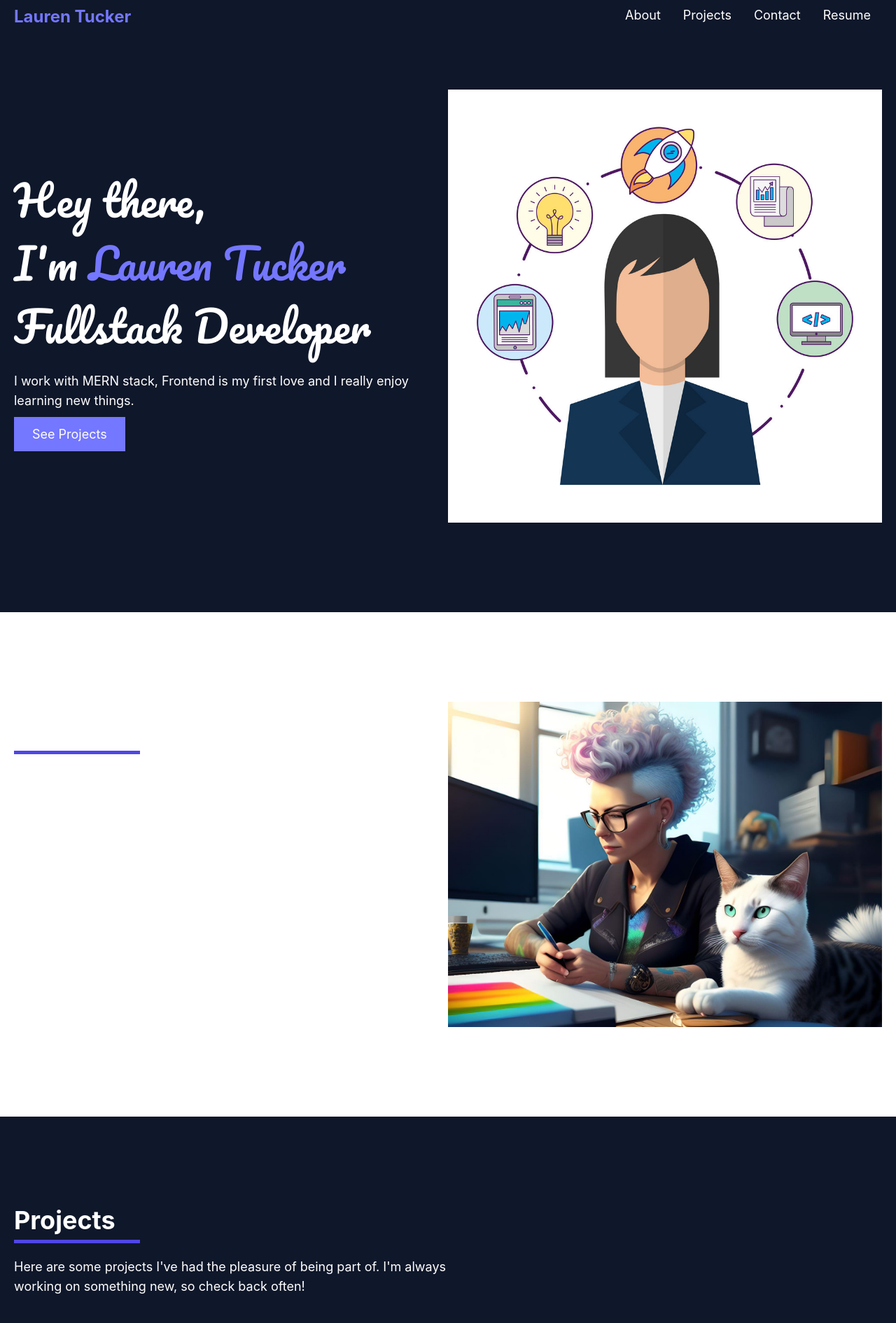
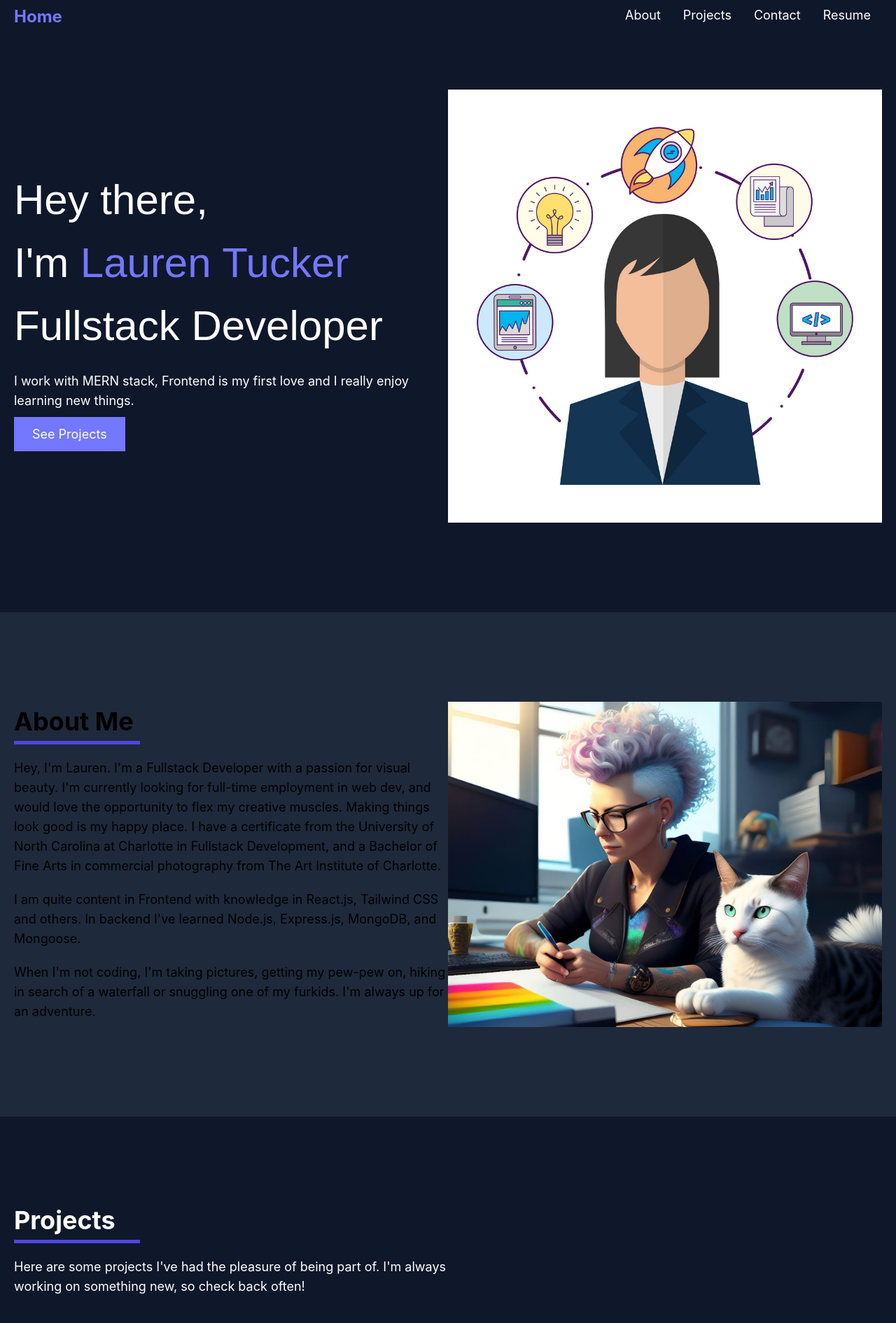
Before and after one commit to ltuckr/Portfolio, a React (Create React App) app in the folder my-project/: page / in a window 1280 px wide. Shown: the top 1891 px of the page at 70% size. Built offline with nearby package versions, Linux system fonts and the light colour scheme; grey boxes are pictures that could not be loaded.

Commit message:
changed secondary bg

```diff
--- a/my-project/src/App.css
+++ b/my-project/src/App.css
@@ -1,11 +1,9 @@
-
-
 html {
     scroll-behavior: smooth;
 }
 
 body {
-    @apply text-lg
+    @apply text-lg;
 }
 
 .projects img {
@@ -17,7 +15,7 @@ body {
     background: #0F172A;
 }
 
-.bg-secondery {
+.bg-secondary {
     background: #1E293B;
 }
 
@@ -28,7 +26,6 @@ body {
 .text-accent {
     color: #7477FF;
 }
-
 
 nav li a {
     @apply px-4 py-5 text-lg;
@@ -42,9 +39,8 @@ nav li a:hover {
     @apply block md:hidden fixed top-10 py-2 w-full h-full bg-gray-900 duration-500;
 }
 
-
 /* hero */
 h1 {
-    font-family: 'Pacifico', cursive;
+    font-family: 'Unbounded', sans-serif;
     line-height: 1.5 !important;
 }
--- a/my-project/src/components/About.js
+++ b/my-project/src/components/About.js
@@ -1,9 +1,9 @@
 import React from "react";
-import AboutImg from "../assets/About.jpg"; // Rename the import variable
+import AboutImg from "../assets/About.jpg";
 
 const About = () => {
   return (
-    <section className="bg-secondary text-white px-5 py-32" id="about">
+    <section className="bg-secondary text-purple px-5 py-32" id="about">
       <div className="container mx-auto grid md:grid-cols-2 items-center justify-center md:justify-between">
         <div className="about-info">
           <h2 className="text-4xl font-bold mb-5 border-b-[5px] w-[180px] border-indigo-600 pb-2">
@@ -11,21 +11,19 @@ const About = () => {
           </h2>
 
           <p className="pb-5">
-            Hey there! I'm Lauren. I'm a Fullstack Developer with a passion for Frontend.
+            Hey, I'm Lauren. I'm a Fullstack Developer with a passion for visual beauty.
             I'm currently looking for full-time employment in web dev, and would love the opportunity to flex my creative muscles.
             Making things look good is my happy place. I have a certificate from the University of North Carolina at Charlotte in Fullstack Development,
             and a Bachelor of Fine Arts in commercial photography from The Art Institute of Charlotte.
           </p>
           <p className="pb-5">
             I am quite content in Frontend with knowledge in React.js,
-            Tailwind CSS, SaSS, Css3 and others.
+            Tailwind CSS and others.
+            In backend I've learned Node.js, Express.js, MongoDB, and Mongoose.
           </p>
-
-          <p>In backend I've learned Node.js, Express.js, MongoDB, and Mongoose</p>
-
           <p>
-            When I'm not I'm a gamer, a photographer, and proud cat/dog mom.
-            I love the great outdoors, and I'm always up for an adventure.
+            When I'm not coding, I'm taking pictures, getting my pew-pew on, hiking in search of a waterfall or snuggling one of my furkids.
+            I'm always up for an adventure.
           </p>
         </div>
 
@@ -34,7 +32,7 @@ const About = () => {
           <img
             src={AboutImg}
 
-            alt="female coder illustration"
+            alt="female coder and her cat illustration"
             className="lgw-[80%] md:ml-auto"
           />
         </div>
--- a/my-project/src/components/Contact.js
+++ b/my-project/src/components/Contact.js
@@ -2,14 +2,14 @@ import React from "react";
 
 const Contact = () => {
   return (
-    <section className="bg-secondery px-5 py-32" id="contact">
+    <section className="bg-secondary px-5 py-32" id="contact">
       <div className="text-center md:w-[60%] mx-auto text-white">
         <h2 className="text-4xl font-bold mb-5 border-b-[5px] w-[200px] mx-auto border-indigo-600 pb-2">
           Contact Me
         </h2>
         <p>
-          I am currently seeking a fulltime Frontend Developer role.
-           Please feel free to reach out to me with any questions or opportunities.
+          I'm actively seeking a position.
+           Please feel free to reach out to me with any questions, or collaborative ideas.
         </p>
 
         <p className="py-2">
--- a/my-project/src/components/Header.js
+++ b/my-project/src/components/Header.js
@@ -10,7 +10,7 @@ const Header = () => {
   return (
     <header className="flex justify-between px-5 py-2 bg-primary text-white fixed w-full z-10">
       <a href="/" className="logo text-2xl font-bold text-accent">
-        Lauren Tucker
+        Home
       </a>
 
       {/* Desktop Nav */}
@@ -27,7 +27,7 @@ const Header = () => {
           </li>
           <li>
             <a
-              href="https://doc"
+              href="https://docs.google.com/document/d/1vArUNgvPT48KmqgeDrg-MgySccYeOMba/edit?usp=drive_link"
               target="_blank"
               rel="noreferrer"
             >
```
